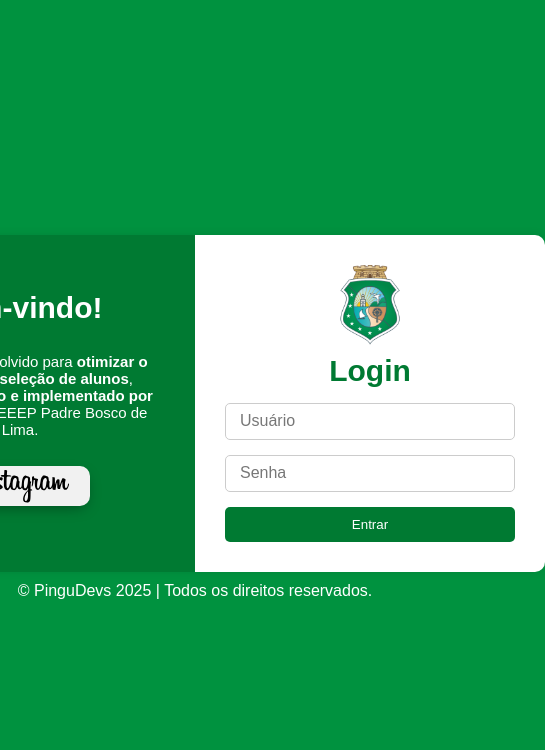
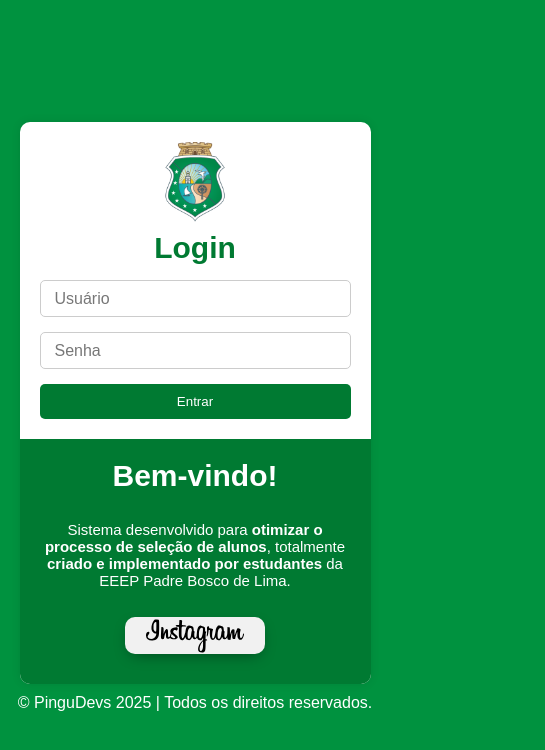
Before and after one commit to jkenteni/login, a plain HTML site: page index.html in a window 390 px wide. Shown: the whole page, 545 px wide, since content can reach past the window. Drawn offline with Linux system fonts and the light colour scheme.

Commit message:
responsividade

```diff
--- a/index.html
+++ b/index.html
@@ -5,7 +5,7 @@
     <meta name="viewport" content="width=device-width, initial-scale=1.0">
     <link rel="icon" href="img/logo.ico">
     <link rel="stylesheet" href="style.css">
-    <title>Tela de Login</title>
+    <title>Login - Sistema</title>
 </head>
 <body>
     <div class="container">
--- a/style.css
+++ b/style.css
@@ -118,7 +118,7 @@ body {
 .btn {
     display: inline-block;
     width: 140px;
-    height: 40px;
+    height: 37px;
     background-color: #f1f1f1;
     margin: 10px;
     border-radius: 10px;
@@ -133,7 +133,7 @@ body {
 }
 
 .btn:hover {
-    transform: scale(1.2);
+    transform: scale(1.1);
     color: #f1f1f1;
     box-shadow: 0 8px 20px -5px #00000090;
 }
@@ -163,3 +163,19 @@ body {
     top: -70%;
     left: -30%;
 }
+/* Responsividade */
+@media (max-width: 768px) {
+    .container {
+        flex-direction: column;
+        width: 90%;
+    }
+
+    .welcome-section, .login-container {
+        width: 100%;
+        padding: 20px;
+    }
+
+    .welcome-section {
+        order: 2;
+    }
+}
```
